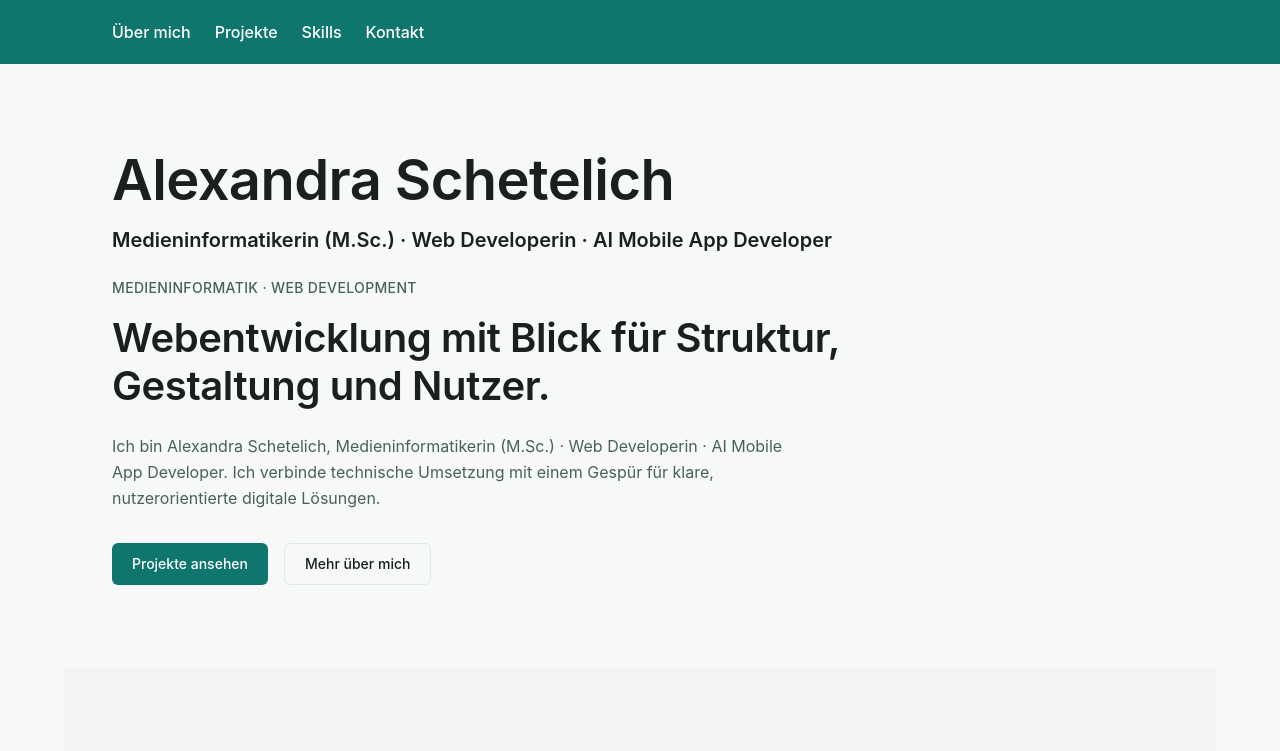
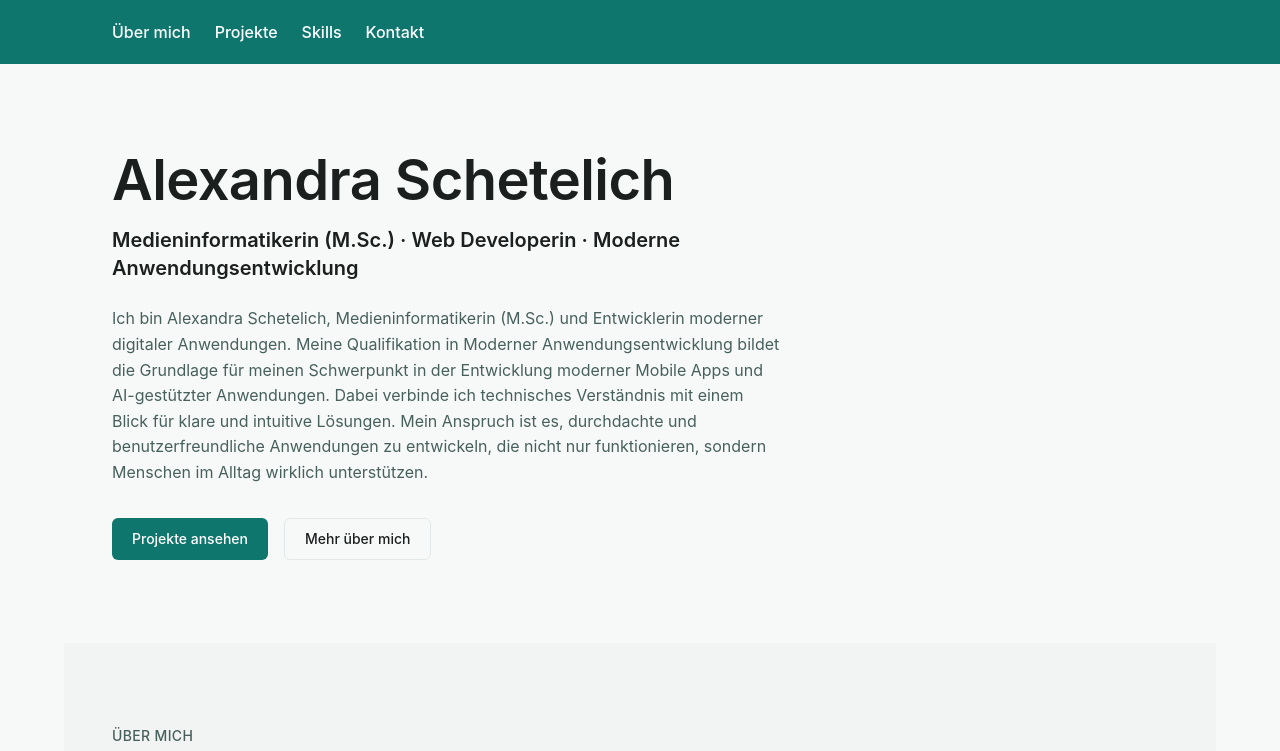
Before and after one commit to Alexandra-S-new/portfolio-alexandra-schetelich, a React (Vite) app: page / in a window 1280 px wide. Shown: the top 751 px of the page. Built offline with nearby package versions, Linux system fonts and the light colour scheme.

Commit message:
add: MainText

```diff
--- a/src/pages/Home.tsx
+++ b/src/pages/Home.tsx
@@ -40,23 +40,19 @@ export function Home() {
           <h1 className="max-w-3xl">Alexandra Schetelich</h1>
 
           <p className="mt-3 max-w-3xl text-lg font-semibold text-text sm:text-xl">
-            Medieninformatikerin (M.Sc.) · Web Developerin · AI Mobile App
-            Developer
-          </p>
+            Medieninformatikerin (M.Sc.) · Web Developerin · Moderne Anwendungsentwicklung</p>
 
-          <p className="mt-6 text-sm font-medium tracking-wide text-text-muted">
+          {/* <p className="mt-6 text-sm font-medium tracking-wide text-text-muted">
             MEDIENINFORMATIK · WEB DEVELOPMENT
-          </p>
+          </p> */}
 
-          <h2 className="mt-4 max-w-3xl">
+          {/*  <h2 className="mt-4 max-w-3xl">
             Webentwicklung mit Blick für Struktur, Gestaltung und Nutzer.
-          </h2>
+          </h2> */}
 
           <p className="mt-6 max-w-2xl text-text-muted">
-            Ich bin Alexandra Schetelich, Medieninformatikerin (M.Sc.) · Web
-            Developerin · AI Mobile App Developer. Ich verbinde technische
-            Umsetzung mit einem Gespür für klare, nutzerorientierte digitale
-            Lösungen.
+            Ich bin Alexandra Schetelich, Medieninformatikerin (M.Sc.) und Entwicklerin moderner digitaler Anwendungen. Meine Qualifikation in Moderner Anwendungsentwicklung bildet die Grundlage für meinen Schwerpunkt in der Entwicklung moderner Mobile Apps und AI-gestützter Anwendungen.
+            Dabei verbinde ich technisches Verständnis mit einem Blick für klare und intuitive Lösungen. Mein Anspruch ist es, durchdachte und benutzerfreundliche Anwendungen zu entwickeln, die nicht nur funktionieren, sondern Menschen im Alltag wirklich unterstützen.
           </p>
 
           <div className="mt-8 flex flex-wrap gap-4">
```
